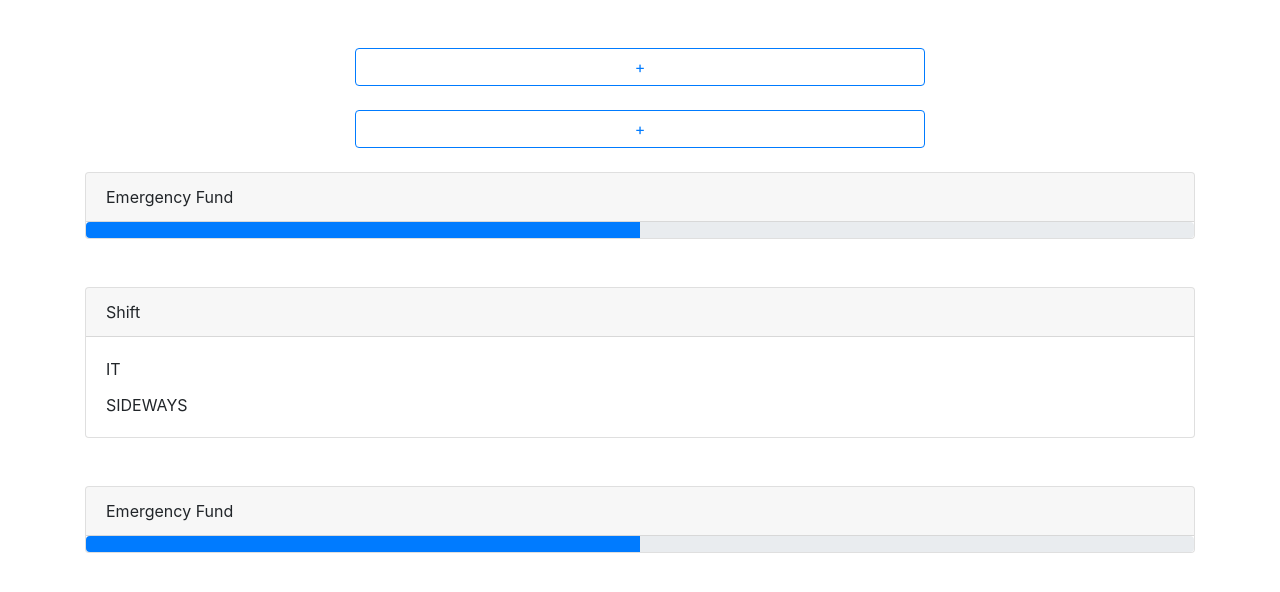
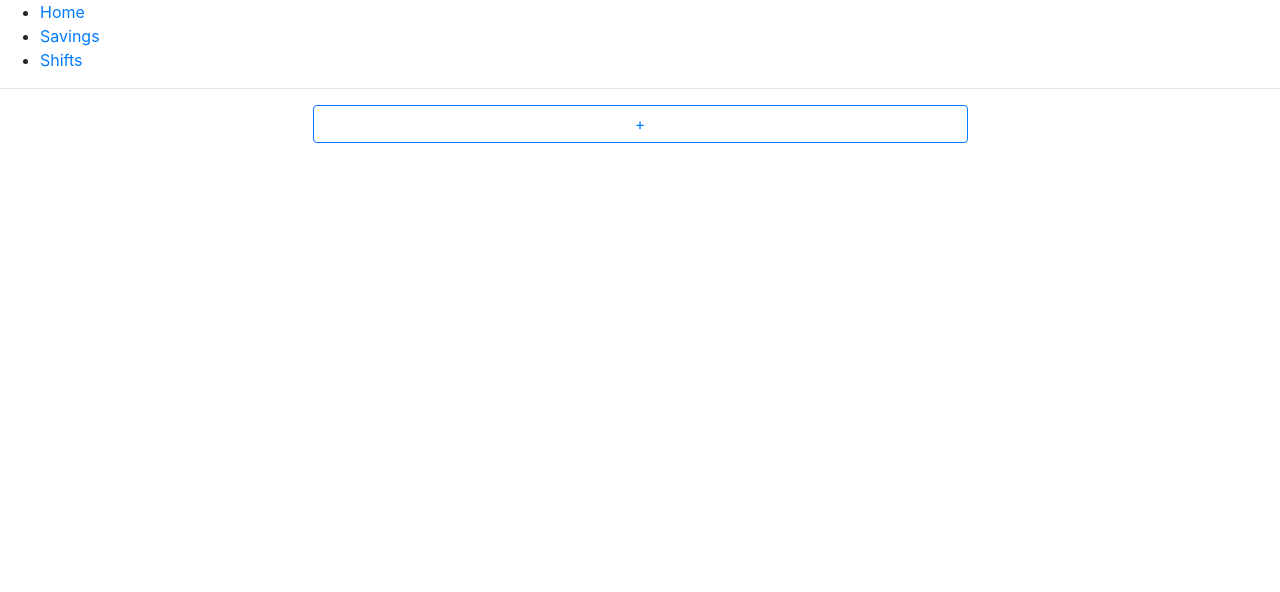
Before and after one commit to ronak0624/swurf-savings, a React (Create React App) app: page / in a window 1280 px wide. Shown: the top 592 px of the page. Built offline with nearby package versions, Linux system fonts and the light colour scheme.

Commit message:
working routes

```diff
--- a/package.json
+++ b/package.json
@@ -6,6 +6,7 @@
     "react": "^16.11.0",
     "react-bootstrap": "^1.0.0-beta.14",
     "react-dom": "^16.11.0",
+    "react-router-dom": "^5.1.2",
     "react-scripts": "3.2.0"
   },
   "scripts": {
--- a/src/App.js
+++ b/src/App.js
@@ -1,23 +1,53 @@
 import React from 'react';
-import SavingsCard from './components/SavingsCard';
-import ShiftCard from './components/ShiftCard';
-import AddButton from './components/AddButton'
+import Login from './pages/Login'
+import Savings from './pages/Savings'
+import Shifts from './pages/Shifts'
 import './App.css';
-import AddNew from './components/AddNew';
+import {
+  BrowserRouter as Router,
+  Switch,
+  Route,
+  Link
+} from "react-router-dom";
 
 function App() {
   return (
-    <div className="container">
-      <div className="row mt-5">
-        <div className="col">
-          <AddNew title="Savings Goal" type="savings" />
-          <AddNew title="Shift Goal" type="shift" />
-          <SavingsCard />
-          <ShiftCard />
-          <SavingsCard />
-        </div>
-      </div>
+    <Router>
+    <div>
+      <ul>
+        <li>
+          <Link to="/">Home</Link>
+        </li>
+        <li>
+          <Link to="/savings">Savings</Link>
+        </li>
+        <li>
+          <Link to="/shifts">Shifts</Link>
+        </li>
+      </ul>
+
+      <hr />
+
+      {/*
+        A <Switch> looks through all its children <Route>
+        elements and renders the first one whose path
+        matches the current URL. Use a <Switch> any time
+        you have multiple routes, but you want only one
+        of them to render at a time
+      */}
+      <Switch>
+        <Route exact path="/">
+          <Login />
+        </Route>
+        <Route path="/savings">
+          <Savings />
+        </Route>
+        <Route path="/shifts">
+          <Shifts />
+        </Route>
+      </Switch>
     </div>
+  </Router>
   );
 }
 
--- a/src/components/SavingsCard/index.js
+++ b/src/components/SavingsCard/index.js
@@ -1,14 +1,12 @@
-import React, { Component } from 'react'
+import React from 'react';
 
-export default class SavingsCard extends Component {
-    render() {
-        return (
-            <div className="card mb-5">
-                <div className="card-header">Emergency Fund</div>
+export default function SavingsCard(props) {
+    return (
+        <div className="card mb-5">
+                <div className="card-header">{props.title}</div>
                 <div className="progress">
                     <div className="progress-bar w-50" role="progressbar" aria-valuenow="50" aria-valuemin="0" aria-valuemax="100"></div>
                 </div>
             </div>
-        )
-    }
+    )
 }
--- /dev/null
+++ b/src/pages/Login.js
@@ -0,0 +1,10 @@
+import React from 'react';
+import AddNew from '../components/AddNew';
+
+export default function Login() {
+    return (
+        <div>
+            <AddNew type="savings"/>
+        </div>
+    )
+}
--- /dev/null
+++ b/src/pages/Savings.js
@@ -0,0 +1,11 @@
+import React from 'react';
+import AddNew from '../components/AddNew';
+
+export default function Savings() {
+
+    return (
+        <div>
+            <AddNew type="savings"/>
+        </div>
+    )
+}
--- /dev/null
+++ b/src/pages/Shifts.js
@@ -0,0 +1,10 @@
+import React from 'react';
+import AddNew from '../components/AddNew';
+
+export default function Shifts() {
+    return (
+        <div>
+            <AddNew type="shift"/>
+        </div>
+    )
+}
```
